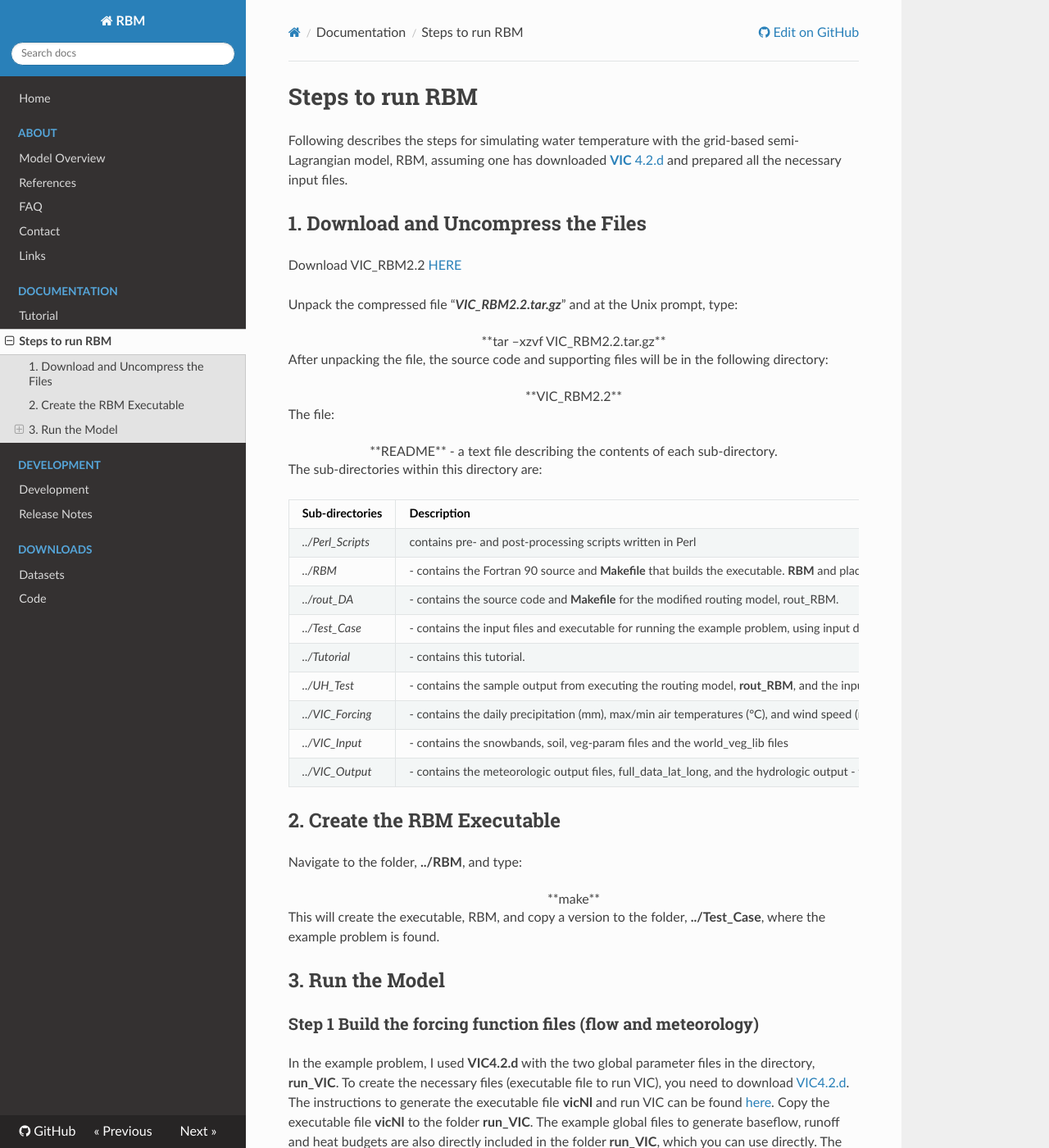
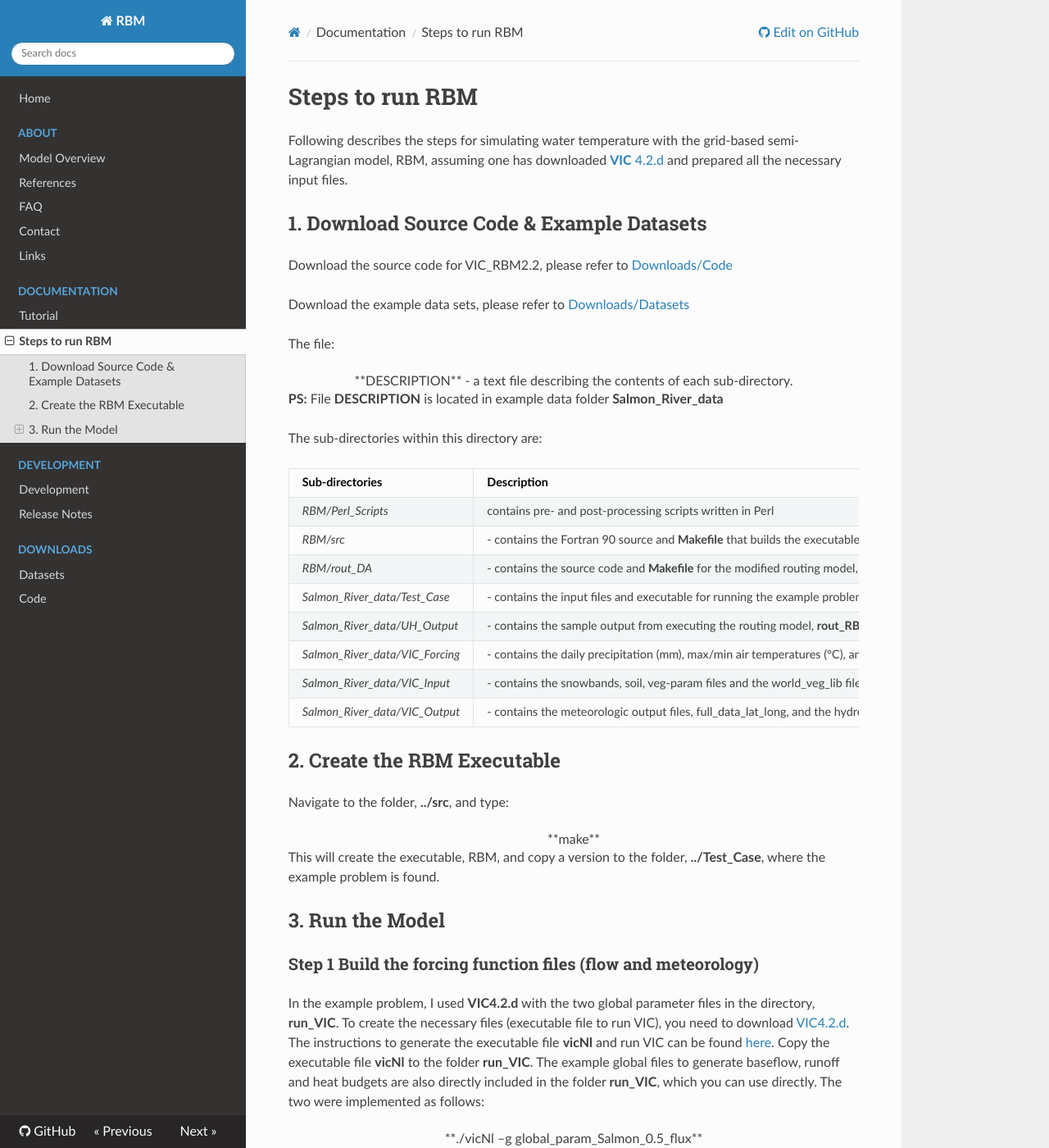
Before and after one commit to UW-Hydro/RBM, an MkDocs documentation site: the page built from docs/Documentation/run_RBM.md, in a window 1280 px wide and 1400 px high. Shown: the whole window at 82% size. Built offline with MkDocs 1.6.1, drawn with Linux system fonts in a browser that asks for light colours; nearby versions of some CDN libraries; old or Windows-style settings are respelled for this version of MkDocs; some of the changed text lies outside the part shown.

Commit message:
update website (steps to run RBM part)

```diff
--- a/docs/Documentation/run_RBM.md
+++ b/docs/Documentation/run_RBM.md
@@ -1,36 +1,32 @@
 # Steps to run RBM
 Following describes the steps for simulating water temperature with the grid-based semi-Lagrangian model, RBM, assuming one has downloaded [**VIC** 4.2.d](https://github.com/UW-Hydro/VIC/releases/tag/VIC.4.2.d) and prepared all the necessary input files. <br />
 
-## 1. Download and Uncompress the Files
+## 1. Download Source Code & Example Datasets
 
-Download VIC_RBM2.2 [HERE](http://www.hydro.washington.edu/Lettenmaier/Models/RBM/download.shtml) <br />
+Download the source code for VIC_RBM2.2, please refer to  [Downloads/Code](../SourceCode/Code.md) <br />
 
-Unpack the compressed file “***VIC_RBM2.2.tar.gz***” and at the Unix prompt, type:
-<center>**tar –xzvf VIC_RBM2.2.tar.gz**</center>
-
-After unpacking the file, the source code and supporting files will be in the following directory:
-
-<center>**VIC_RBM2.2**</center>
+Download the example data sets, please refer to [Downloads/Datasets](../Datasets/Datasets.md) <br />
 
 The file:
-<center>**README** - a text file describing the contents of each sub-directory.</center>
+<center>**DESCRIPTION** - a text file describing the contents of each sub-directory.</center>
+
+**PS:** File **DESCRIPTION** is located in example data folder **Salmon_River_data**
 
 The sub-directories within this directory are:
 
 Sub-directories | Description
 --- | ---
-*../Perl_Scripts*  | contains pre- and post-processing scripts written in Perl
-*../RBM* | - contains the Fortran 90 source and **Makefile** that builds the executable. **RBM** and places it in the directory, **../Test_Case**. Users may wish to change this by editing the makefile.
-*../rout_DA*  | - contains the source code and **Makefile** for the modified routing model, rout_RBM.
-*../Test_Case* | - contains the input files and executable for running the example problem, using input data for the Salmon River basin at a gridded resolution of 1/2° lat/long.
-*../Tutorial* | - contains this tutorial.
-*../UH_Test* | - contains the sample output from executing the routing model, **rout_RBM**, and the input data for the sample problem.
-*../VIC_Forcing* | - contains the daily precipitation (mm), max/min air temperatures (°C), and wind speed (m/sec) that provides forcings for each **VIC** grid cell.
-*../VIC_Input* | - contains the snowbands, soil, veg-param files and the world_veg_lib files
-*../VIC_Output* | - contains the meteorologic output files, full_data_lat_long, and the hydrologic output - files, flux_lat_long, from the VIC simulations.
+*RBM/Perl_Scripts*  | contains pre- and post-processing scripts written in Perl
+*RBM/src* | - contains the Fortran 90 source and **Makefile** that builds the executable. **RBM** and places it in the directory, **../Test_Case**. Users may wish to change this by editing the makefile.
+*RBM/rout_DA*  | - contains the source code and **Makefile** for the modified routing model, rout_RBM.
+*Salmon_River_data/Test_Case* | - contains the input files and executable for running the example problem, using input data for the Salmon River basin at a gridded resolution of 1/2° lat/long.
+*Salmon_River_data/UH_Output* | - contains the sample output from executing the routing model, **rout_RBM**, and the input data for the sample problem.
+*Salmon_River_data/VIC_Forcing* | - contains the daily precipitation (mm), max/min air temperatures (°C), and wind speed (m/sec) that provides forcings for each **VIC** grid cell.
+*Salmon_River_data/VIC_Input* | - contains the snowbands, soil, veg-param files and the world_veg_lib files
+*Salmon_River_data/VIC_Output* | - contains the meteorologic output files, full_data_lat_long, and the hydrologic output - files, flux_lat_long, from the VIC simulations.
 
 ## 2. Create the RBM Executable
-Navigate to the folder, **../RBM**, and type:
+Navigate to the folder, **../src**, and type:
 <center>**make**</center>
 
 This will create the executable, RBM, and copy a version to the folder, **../Test_Case**, where the example problem is found.
@@ -39,12 +35,15 @@ This will create the executable, RBM, and copy a version to the folder, **../Tes
 ## 3. Run the Model
 ### Step 1 Build the forcing function files (flow and meteorology)
 In the example problem, I used **VIC4.2.d** with the two global parameter files in the directory, **run_VIC**. To create the necessary files (executable file to run VIC), you need to download [VIC4.2.d](https://github.com/UW-Hydro/VIC/releases/tag/VIC.4.2.d). The instructions to generate the executable file **vicNl** and run VIC can be found [here](http://vic.readthedocs.io/en/vic.4.2.d/). Copy the executable file **vicNl** to the folder **run_VIC**. The example global files to generate baseflow, runoff and heat budgets are also directly included in the folder **run_VIC**, which you can use directly. The two were implemented as follows:
-<center>**./vicNl –g global_param_Salmon_0.5_flux - generates base flow and runoff**</center>
+<center>**./vicNl –g global_param_Salmon_0.5_flux**</center>
+which generates base flow and runoff
 
 and
-<center>**./vicNl –g global_param_Salmon_0.5_full_data - generates heats budget** </center>
+<center>**./vicNl –g global_param_Salmon_0.5_full_data** </center>
+which generates heats budget
 
-In the example, the outputs from this process are copied to the folder, ***../VIC_Output***.
+PS: The output directories need to be specified in each global parameter files, **global_param_Salmon_0.5_flux** and **global_param_Salmon_0.5_full_data** in this case.
+
 ### Step 2 Generate topology file
 In the folder, ***../Test_Case***, run the perl script, **build_network_beta.pl**, (copied from ***../Perl_Scripts***) using the direction file that was created as described in the VIC model development (see [VIC model](https://uw-hydro.github.io/code/)). All the grid cells surrounding the basin of interest must contain a negative one (-1) for purposes of determining the headwaters segments. The number of basins and sub-basins in a river system is limited only by the amount of computer memory, but there must be only a single outlet. For example, the Columbia River system could be modeled in its entirety. Modeling the Columbia River system and another river system, for example, the Fraser River, would require two separate simulations. Also, simulated river system cannot contain braided networks. The following example is from the Salmon River in Idaho:
 <center>**perl build_network_beta.pl Salmon_flowd_0.5.dir Salmon_0.5.Topology**</center>
@@ -71,6 +70,9 @@ Ndelta:         |       Usually "2", but can be larger, particularly in the case
 
 The control file must have the suffix, **.Control**, and the colon (:) after the descriptive characters in each line is required. <br />
 An example control file is also included in the folder **Test_case**.
+
+PS: The input/output directories need to be specified in this control file.
+
 ### Step 4 Generate network file
 Run the Perl script, **build_input.pl**, using the control file,(**Salmon_0.5.Control**) creating the stream temperature network file (**Salmon_0.5_Network** in this example) and the ordered input file names for the routing scheme. (**Rout.Cells.init** and **Rout.Cells**). See Appendix A for a description of elements in the network file. Here again, the project name (**Salmon_0.5**) is required on the command line. The suffix, **.Control**, is appended by the Perl script:
 
@@ -98,7 +100,9 @@ creating the direct access files for flow and heat budget,
 
 ### Step 7 Run RBM
 All necessary files have been created at this point (see Appendix A for a description of the output). Simply run the temperature model with command line files as follows:
-<center>**./RBM_VIC Salmon_0.5 Salmon_0.5.Temp**</center>
+<center>**./rbm10_VIC Salmon_0.5 Salmon_0.5**</center>
 
-where **Salmon_0.5** refers to **Salmon_0.5_Network** ("**\_Network**" is appended by the model software) and "**Salmon_0.5.Temp**" is the output file. "**Salmon_0.5.Spat**" is also created and is a file that cross-references element numbers in the output file "**Salmon_0.5.Temp**" to lat/long for
+<center>**[RBM_executable_file] [path/to/network_file] [path/to/output_file]**</center>
+
+where first **Salmon_0.5** refers to **Salmon_0.5_Network** ("**\_Network**" is appended by the model software) and second"**Salmon_0.5**" is the output file name (This refers to ***full_path/output_name*** . In this case, if no directory is addressed, the output file will be directly located in the current directory). "**Salmon_0.5.Spat**" is also created and is a file that cross-references element numbers in the output file "**Salmon_0.5.Temp**" to lat/long for
 post-processing.
```
Also changed, not shown: docs/Datasets/Datasets.md (+1 -1 lines), docs/SourceCode/Code.md (+3 -1 lines).
